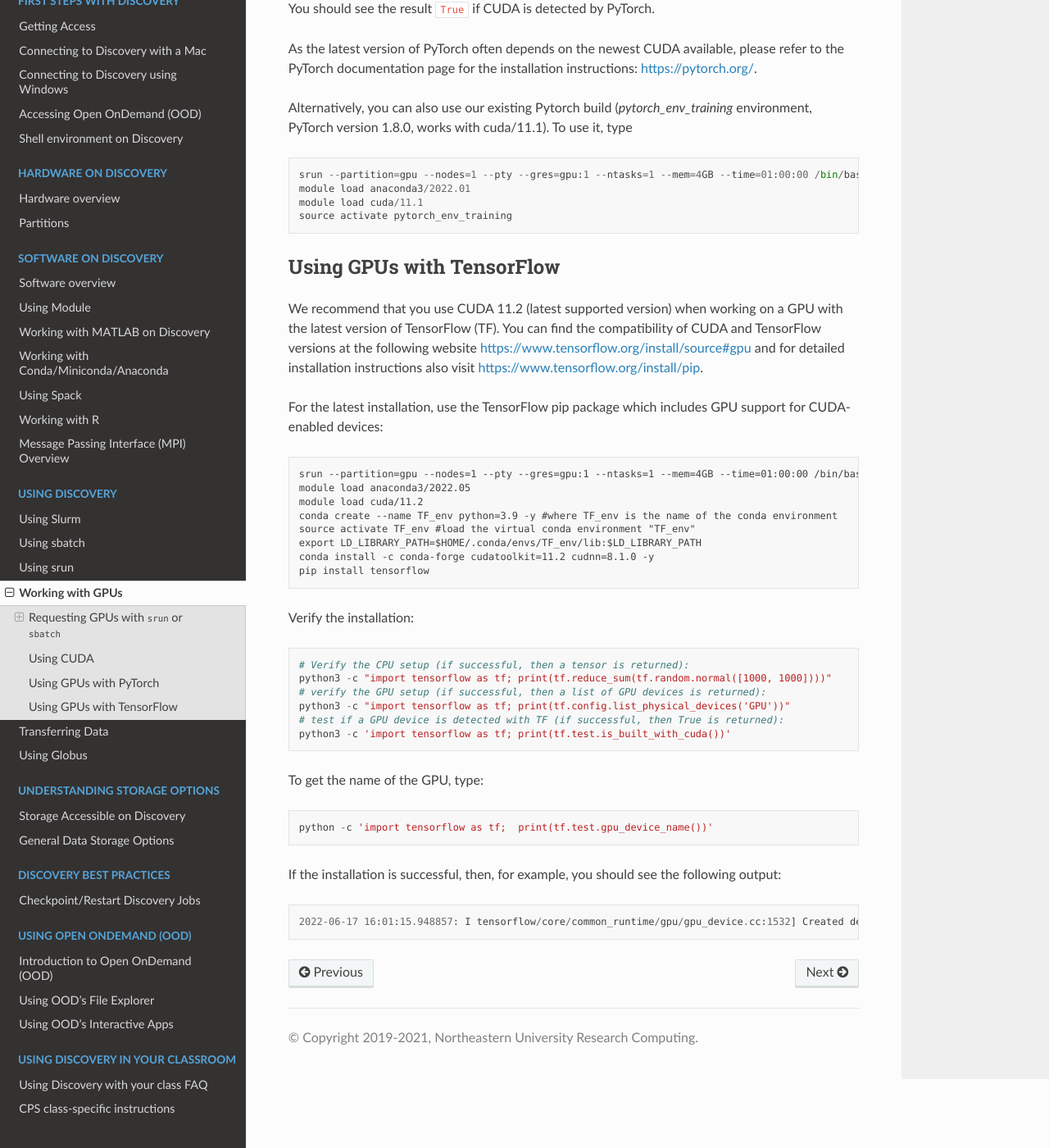
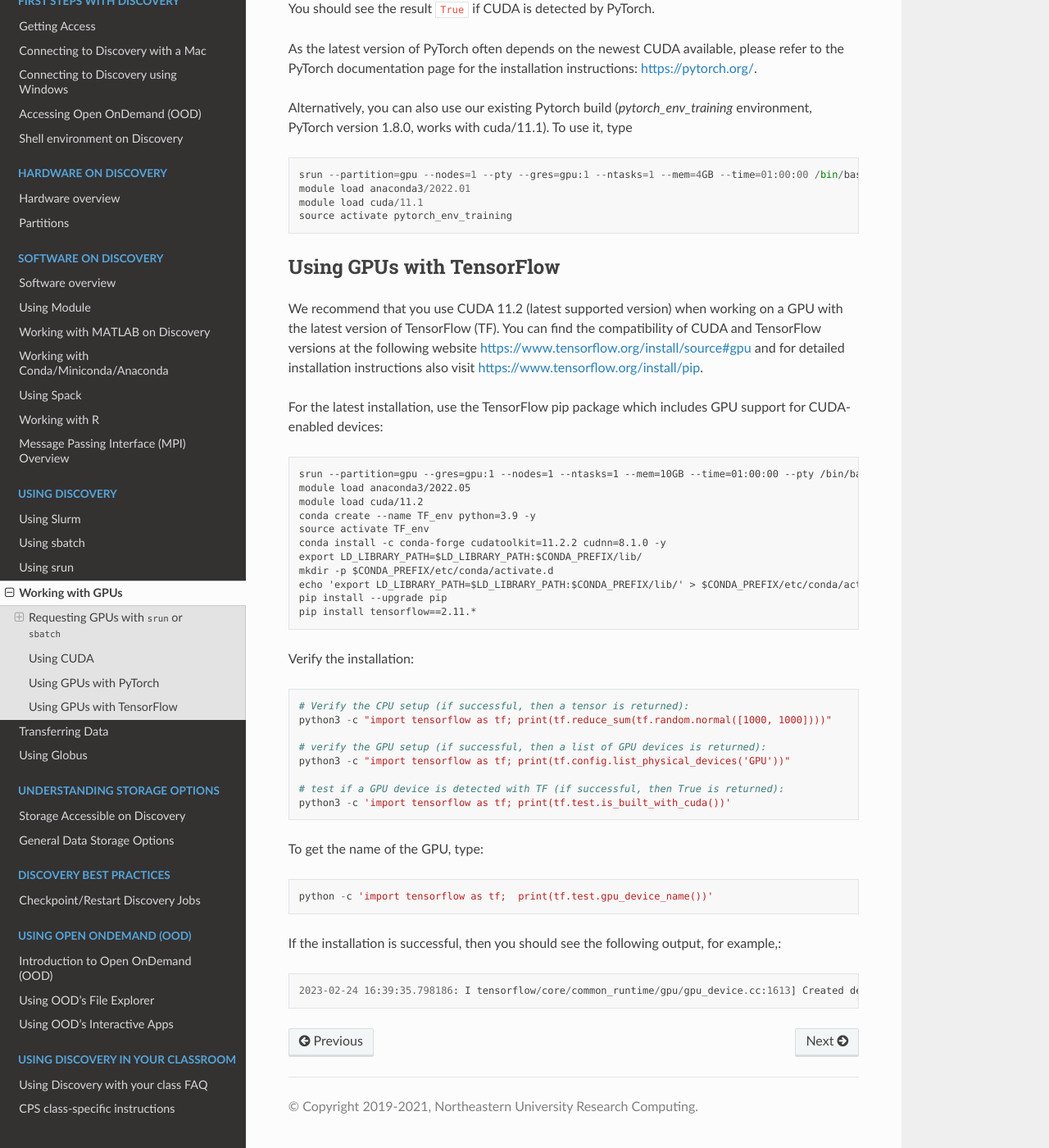
Before and after one commit to northeastern-rc/rc-public-documentation, a Sphinx documentation site: the page built from docs/source/using-discovery/workingwithgpu.rst, in a window 1280 px wide and 1400 px high, scrolled down 3243 px. Shown: the whole window at 82% size. Built offline with Sphinx 7.4.7 and the Read the Docs theme 2.0.0, drawn with Linux system fonts in a browser that asks for light colours.

Commit message:
Updated instructions to install TF

```diff
--- a/docs/source/using-discovery/workingwithgpu.rst
+++ b/docs/source/using-discovery/workingwithgpu.rst
@@ -188,21 +188,26 @@ You can find the compatibility of CUDA and TensorFlow versions at the following
 
 For the latest installation, use the TensorFlow pip package which includes GPU support for CUDA-enabled devices::
 
-  srun --partition=gpu --nodes=1 --pty --gres=gpu:1 --ntasks=1 --mem=4GB --time=01:00:00 /bin/bash
+  srun --partition=gpu --gres=gpu:1 --nodes=1 --ntasks=1 --mem=10GB --time=01:00:00 --pty /bin/bash
   module load anaconda3/2022.05
   module load cuda/11.2
-  conda create --name TF_env python=3.9 -y #where TF_env is the name of the conda environment
-  source activate TF_env #load the virtual conda environment "TF_env"
-  export LD_LIBRARY_PATH=$HOME/.conda/envs/TF_env/lib:$LD_LIBRARY_PATH
-  conda install -c conda-forge cudatoolkit=11.2 cudnn=8.1.0 -y
-  pip install tensorflow
+  conda create --name TF_env python=3.9 -y
+  source activate TF_env
+  conda install -c conda-forge cudatoolkit=11.2.2 cudnn=8.1.0 -y
+  export LD_LIBRARY_PATH=$LD_LIBRARY_PATH:$CONDA_PREFIX/lib/
+  mkdir -p $CONDA_PREFIX/etc/conda/activate.d
+  echo 'export LD_LIBRARY_PATH=$LD_LIBRARY_PATH:$CONDA_PREFIX/lib/' > $CONDA_PREFIX/etc/conda/activate.d/env_vars.sh
+  pip install --upgrade pip
+  pip install tensorflow==2.11.*
 
 Verify the installation::
 
   # Verify the CPU setup (if successful, then a tensor is returned):
   python3 -c "import tensorflow as tf; print(tf.reduce_sum(tf.random.normal([1000, 1000])))"
+
   # verify the GPU setup (if successful, then a list of GPU devices is returned):
   python3 -c "import tensorflow as tf; print(tf.config.list_physical_devices('GPU'))"
+
   # test if a GPU device is detected with TF (if successful, then True is returned):
   python3 -c 'import tensorflow as tf; print(tf.test.is_built_with_cuda())'
 
@@ -210,6 +215,6 @@ To get the name of the GPU, type::
 
    python -c 'import tensorflow as tf;  print(tf.test.gpu_device_name())'
 
-If the installation is successful, then, for example, you should see the following output::
+If the installation is successful, then you should see the following output, for example,::
 
-   2022-06-17 16:01:15.948857: I tensorflow/core/common_runtime/gpu/gpu_device.cc:1532] Created device /device:GPU:0 with 13795 MB memory:  -> device: 0, name: Tesla T4, pci bus id: 0000:3b:00.0, compute capability: 7.5
+   2023-02-24 16:39:35.798186: I tensorflow/core/common_runtime/gpu/gpu_device.cc:1613] Created device /device:GPU:0 with 10785 MB memory:  -> device: 0, name: Tesla K80, pci bus id: 0000:0a:00.0, compute capability: 3.7 /device:GPU:0
```
